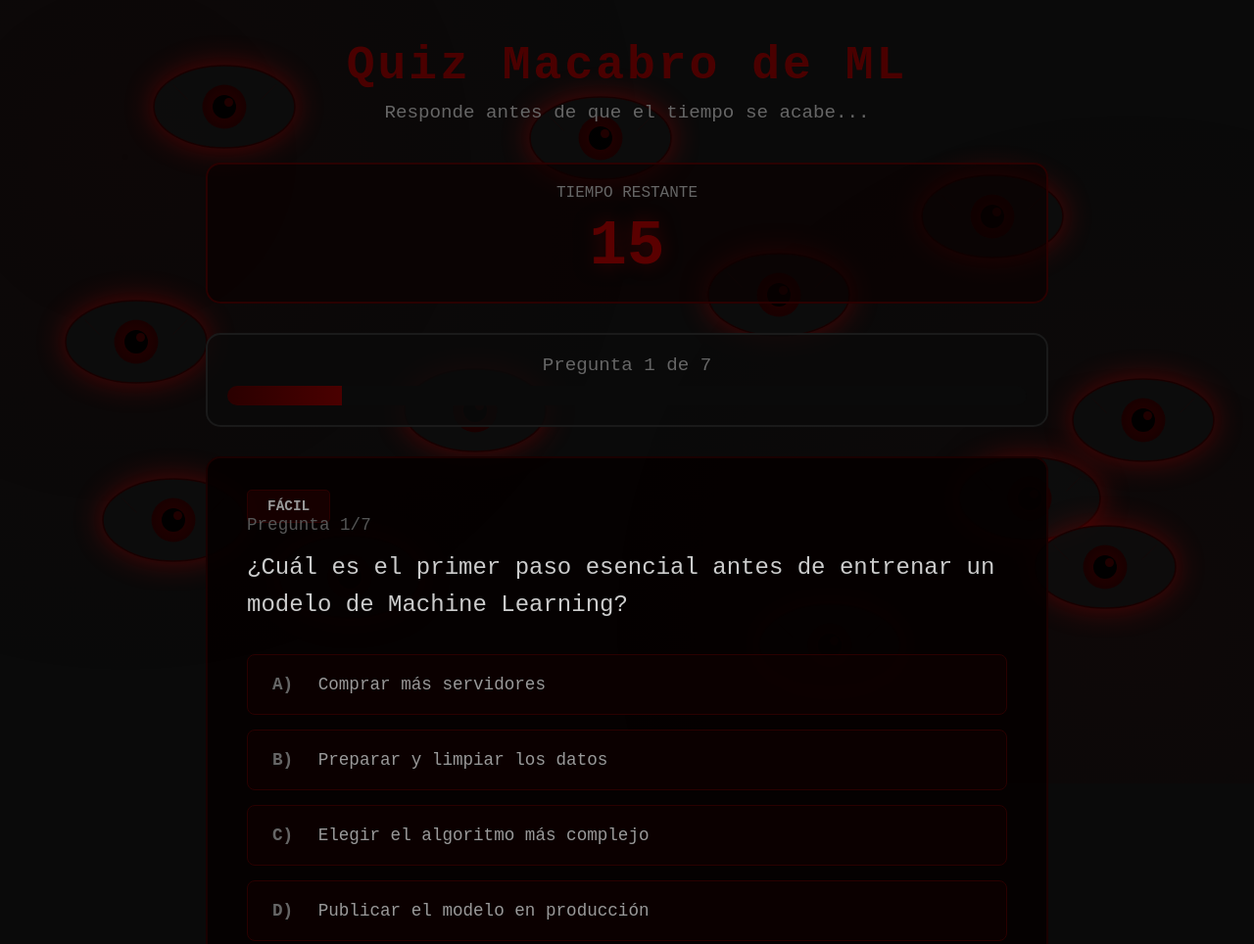
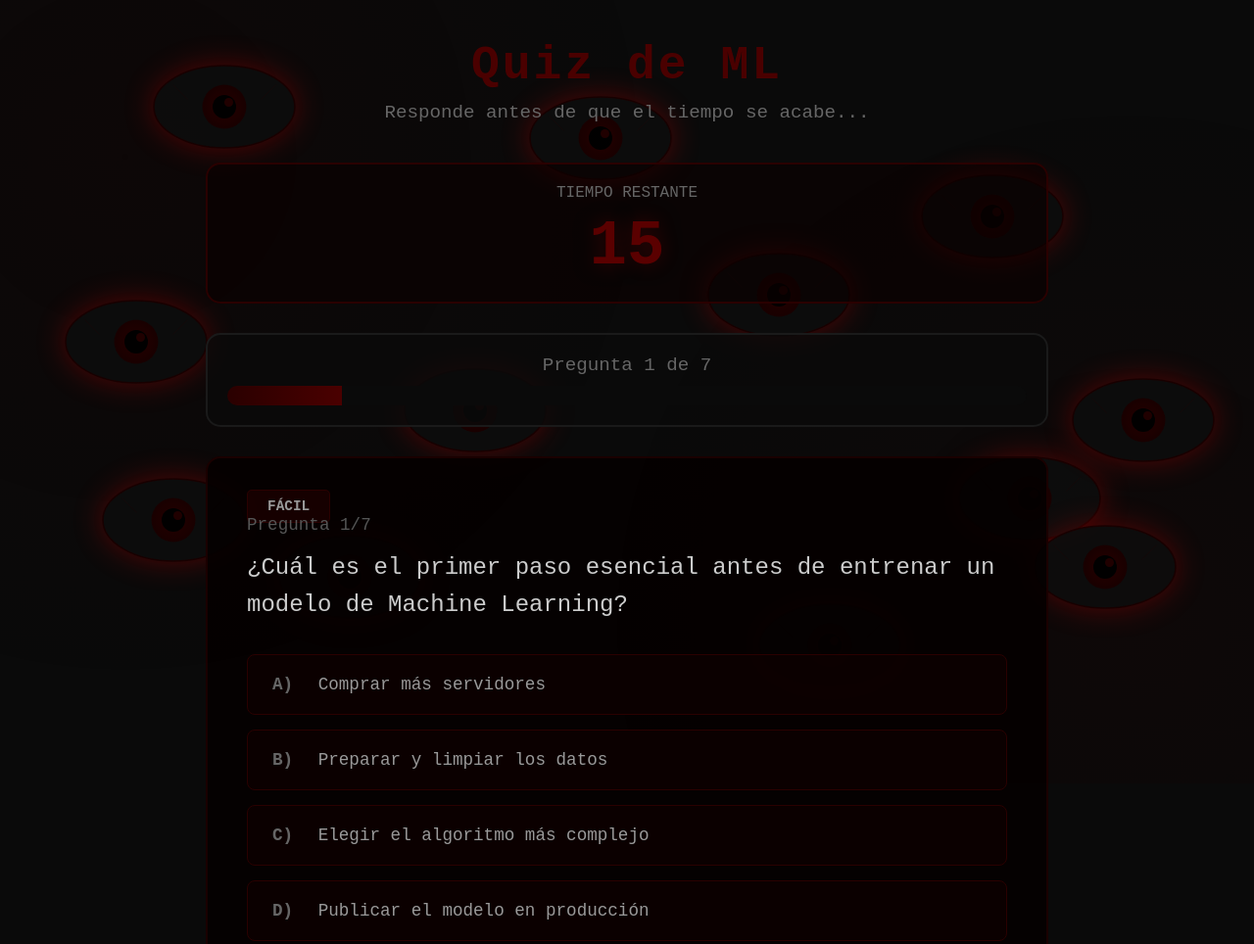
Before and after one commit to DavidPazrl/NiliBot, a plain HTML site: page quizfold/quiz.html in a window 1280 px wide. Shown: the top 964 px of the page at 98% size. Drawn offline with Linux system fonts and the light colour scheme.

Commit message:
holamundo22

```diff
--- a/quizfold/quiz.html
+++ b/quizfold/quiz.html
@@ -138,7 +138,7 @@
 
     <div class="container">
         <div class="header">
-            <h1 class="title">Quiz Macabro de ML</h1>
+            <h1 class="title">Quiz de ML</h1>
             <p class="subtitle">Responde antes de que el tiempo se acabe...</p>
         </div>
 
```
